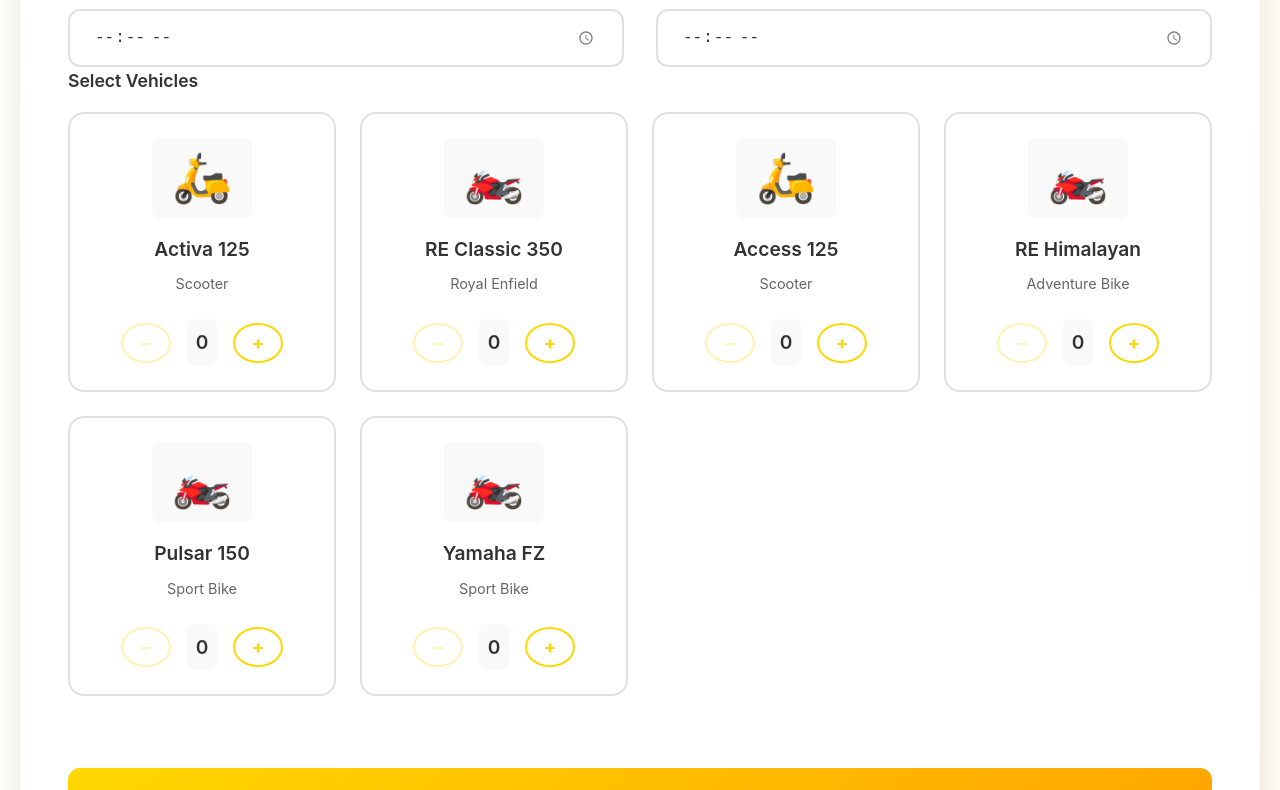
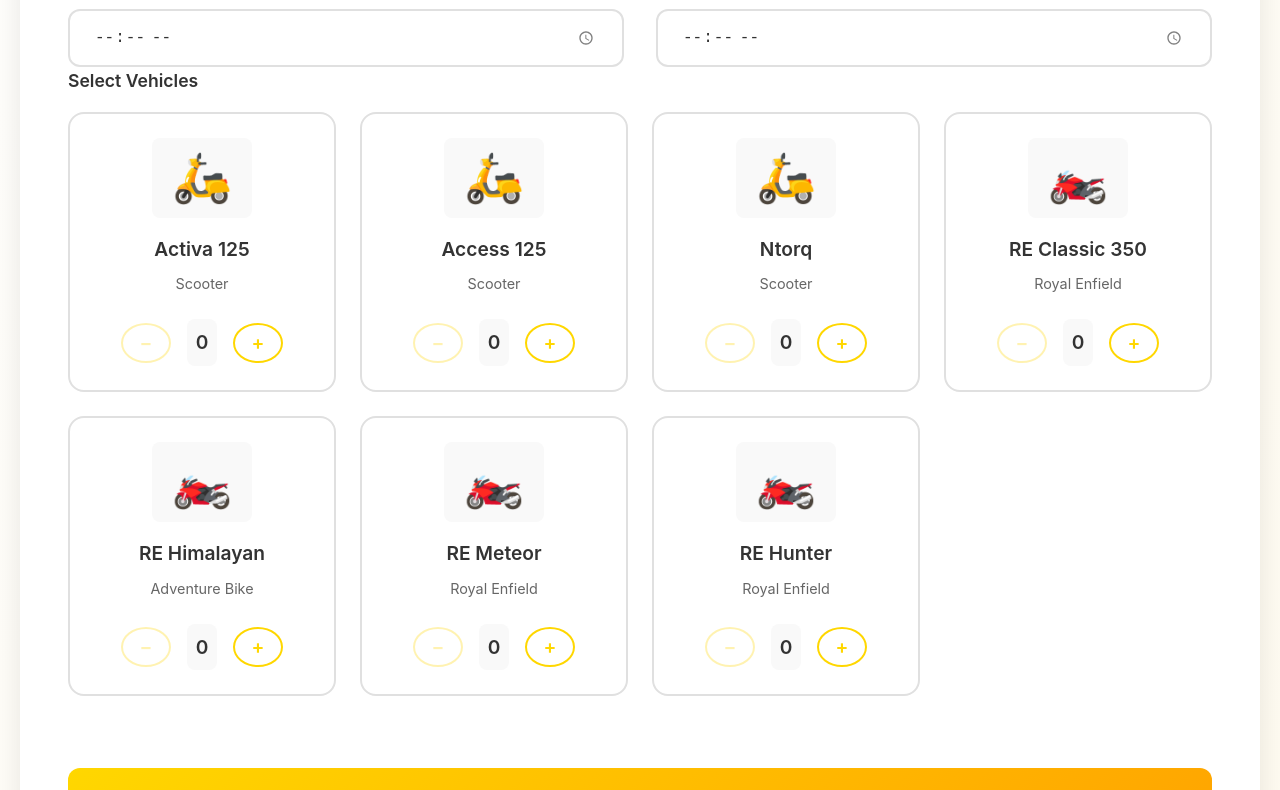
Before and after one commit to hitesh264/trido-rental, a React (Vite) app in the folder trido/: page / in a window 1280 px wide. Shown: the part 738-1528 px from the top of the page. Built offline with nearby package versions, Linux system fonts and the light colour scheme.

Commit message:
bike options changed

```diff
--- a/trido/src/App.jsx
+++ b/trido/src/App.jsx
@@ -38,11 +38,12 @@
   const pickupLocations = ['Roorkee', 'Haridwar', 'Dehradun', 'Rishikesh'];
   const vehicles = [
     { name: 'Activa 125', emoji: '🛵', type: 'Scooter' },
+    { name: 'Access 125', emoji: '🛵', type: 'Scooter' },
+    { name: 'Ntorq', emoji: '🛵', type: 'Scooter' },
     { name: 'RE Classic 350', emoji: '🏍️', type: 'Royal Enfield' },
-    { name: 'Access 125', emoji: '🛵', type: 'Scooter' },
     { name: 'RE Himalayan', emoji: '🏍️', type: 'Adventure Bike' },
-    { name: 'Pulsar 150', emoji: '🏍️', type: 'Sport Bike' },
-    { name: 'Yamaha FZ', emoji: '🏍️', type: 'Sport Bike' }
+    { name: 'RE Meteor', emoji: '🏍️', type: 'Royal Enfield' },
+    { name: 'RE Hunter', emoji: '🏍️', type: 'Royal Enfield' }
   ];
 
   const handleFormChange = (field, value) => {
```
